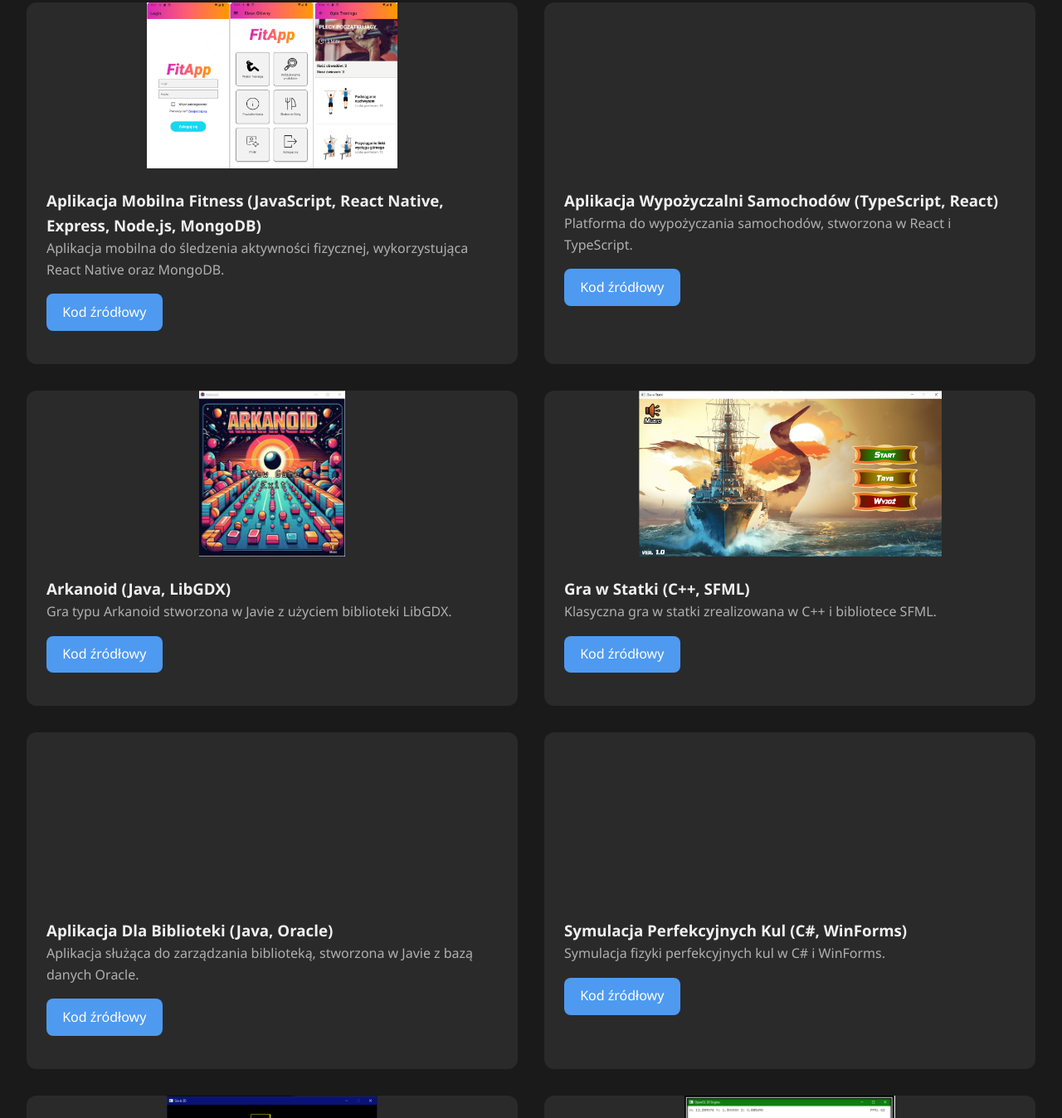
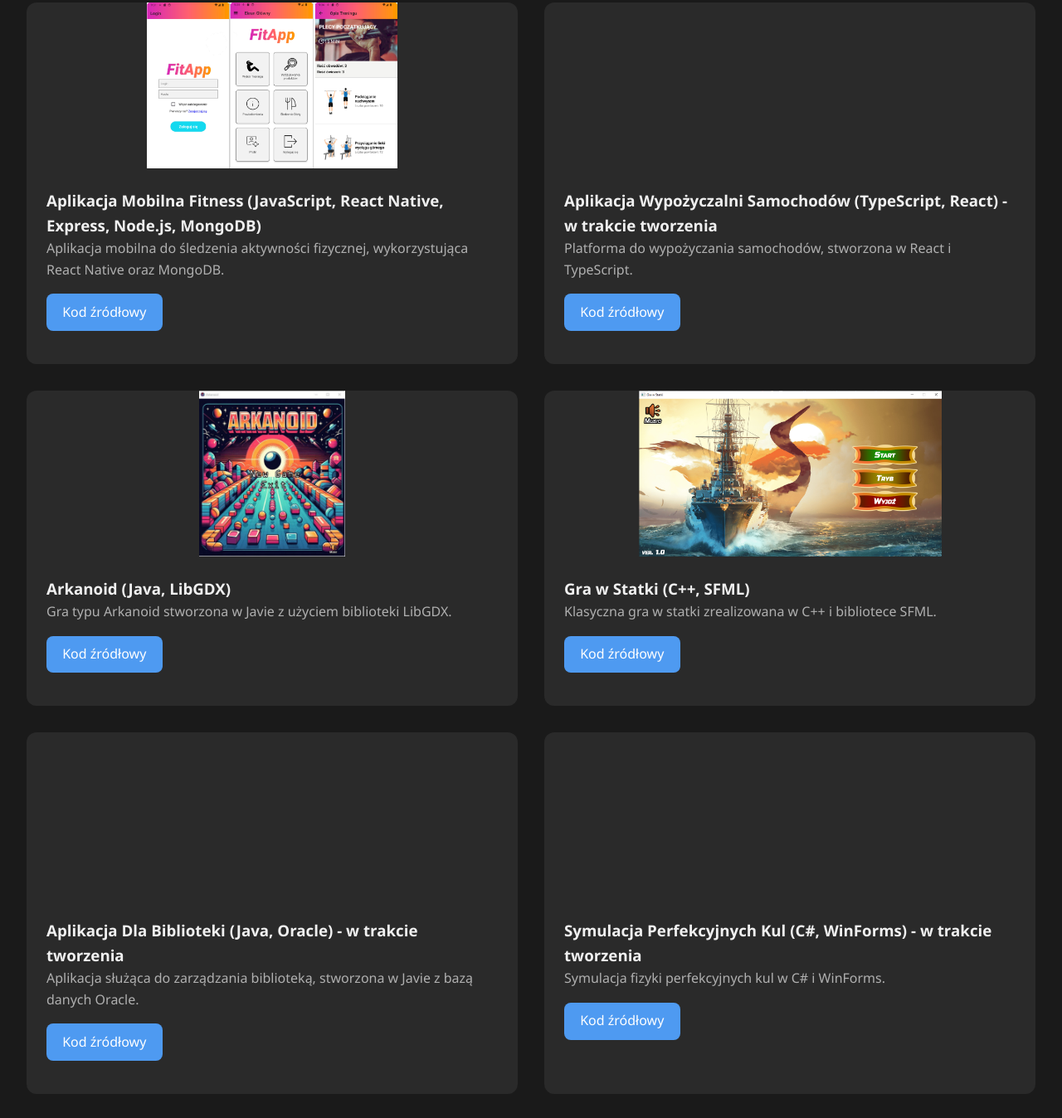
Before and after one commit to Benonki/Portfolio, a plain HTML site: page index.html in a window 1280 px wide. Shown: the part 720-2068 px from the top of the page at 83% size. Drawn offline with Linux system fonts and the light colour scheme.

Commit message:
Update index.html

```diff
--- a/index.html
+++ b/index.html
@@ -60,7 +60,7 @@
         <div class="project-card">
             <div class="project-image" style="background-image: url('StronaGlowna/sc/Cars.png');"></div>
             <div class="project-info">
-                <h3>Aplikacja Wypożyczalni Samochodów (TypeScript, React)</h3>
+                <h3>Aplikacja Wypożyczalni Samochodów (TypeScript, React) - w trakcie tworzenia</h3>
                 <p>Platforma do wypożyczania samochodów, stworzona w React i TypeScript.</p>
                 <div class="project-links">
                     <a href="https://github.com/Benonki/Car-rental-app" target="_blank">Kod źródłowy</a>
@@ -93,7 +93,7 @@
         <div class="project-card">
             <div class="project-image" style="background-image: url('StronaGlowna/sc/Library.png');"></div>
             <div class="project-info">
-                <h3>Aplikacja Dla Biblioteki (Java, Oracle)</h3>
+                <h3>Aplikacja Dla Biblioteki (Java, Oracle) - w trakcie tworzenia</h3>
                 <p>Aplikacja służąca do zarządzania biblioteką, stworzona w Javie z bazą danych Oracle.</p>
                 <div class="project-links">
                     <a href="https://github.com/Benonki/Library-app" target="_blank">Kod źródłowy</a>
@@ -104,7 +104,7 @@
         <div class="project-card">
             <div class="project-image" style="background-image: url('StronaGlowna/sc/Balls.png');"></div>
             <div class="project-info">
-                <h3>Symulacja Perfekcyjnych Kul (C#, WinForms)</h3>
+                <h3>Symulacja Perfekcyjnych Kul (C#, WinForms) - w trakcie tworzenia</h3>
                 <p>Symulacja fizyki perfekcyjnych kul w C# i WinForms.</p>
                 <div class="project-links">
                     <a href="https://github.com/Benonki/Balls-visualization" target="_blank">Kod źródłowy</a>
@@ -148,7 +148,7 @@
         <div class="project-card">
             <div class="project-image" style="background-image: url('StronaGlowna/sc/Cinema.png');"></div>
             <div class="project-info">
-                <h3>Aplikacja Mobilna Cinema (JavaScript, React Native)</h3>
+                <h3>Aplikacja Mobilna Cinema (JavaScript, React Native) - w trakcie tworzenia</h3>
                 <p>Aplikacja mobilna do przeglądania filmów i informacji o nich, stworzona w React Native.</p>
                 <div class="project-links">
                     <a href="https://github.com/Benonki/AbsoluteCinema-mobile-app" target="_blank">Kod źródłowy</a>
```
